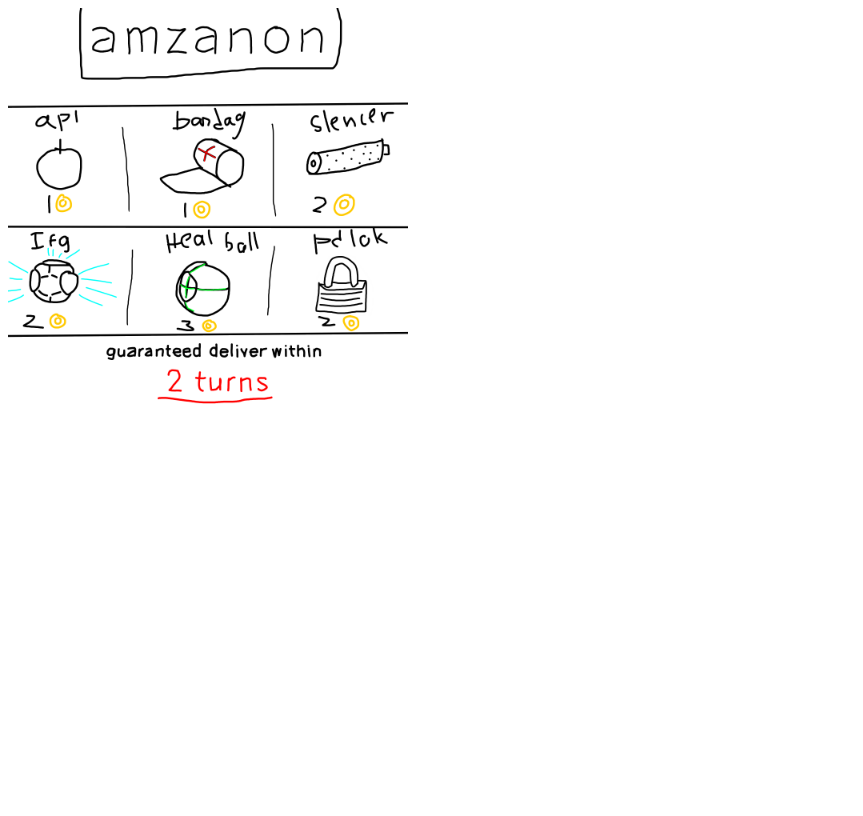
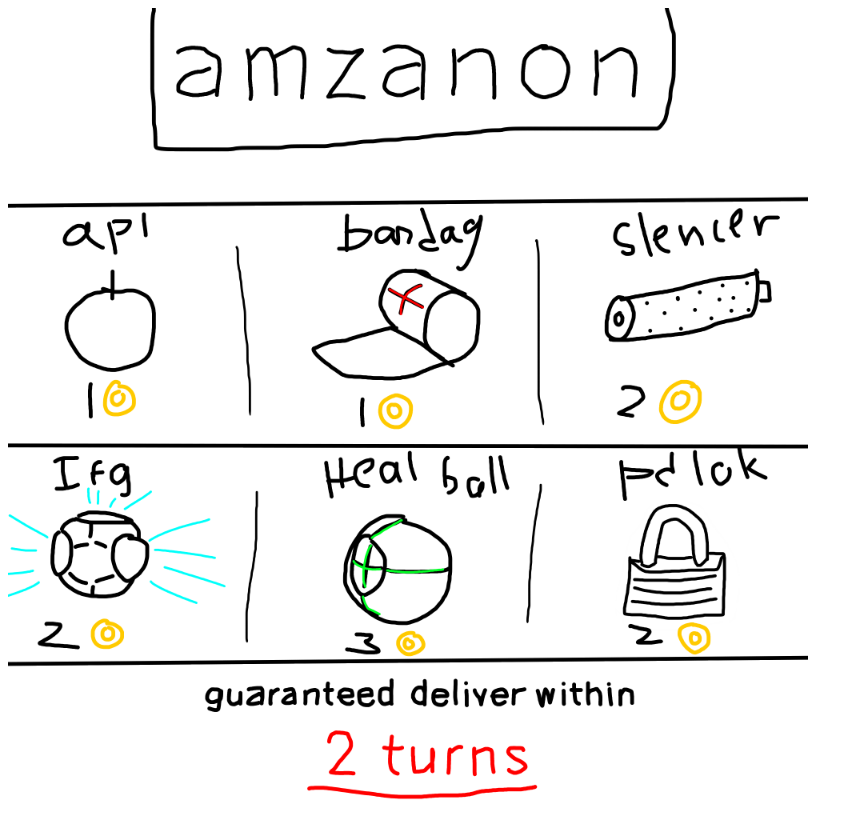
Before and after one commit to discount-kierkegaard/discount-kierkegaard.github.io, a plain HTML site: page index.html in a window 1280 px wide. Shown: the whole page, without its empty margins (0-863 px from the left). Drawn offline with Linux system fonts and the light colour scheme.

Commit message:
hopefully resized the image

```diff
--- a/index.html
+++ b/index.html
@@ -19,6 +19,6 @@
 
         </script>
 
-        <img id="img" height=400px>
+        <img id="img" height=800px>
     </body>
 </html>
```
